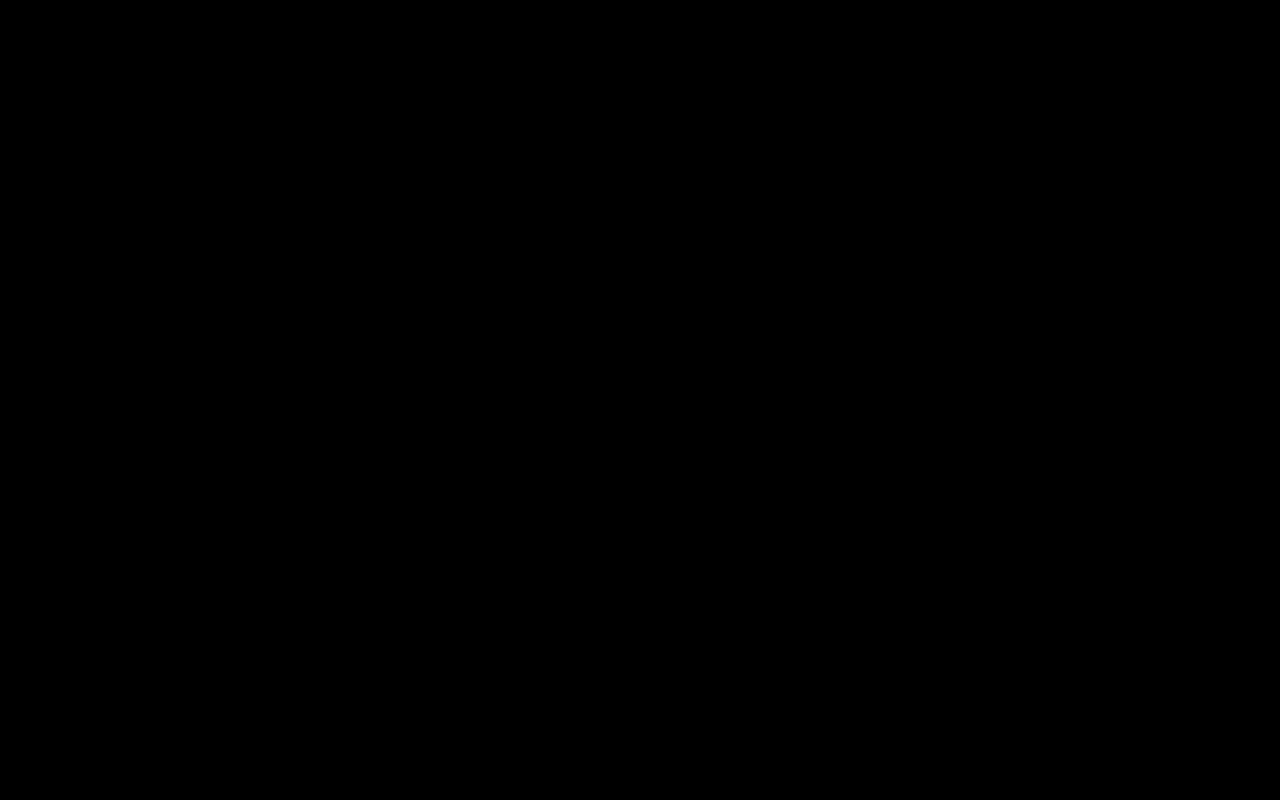
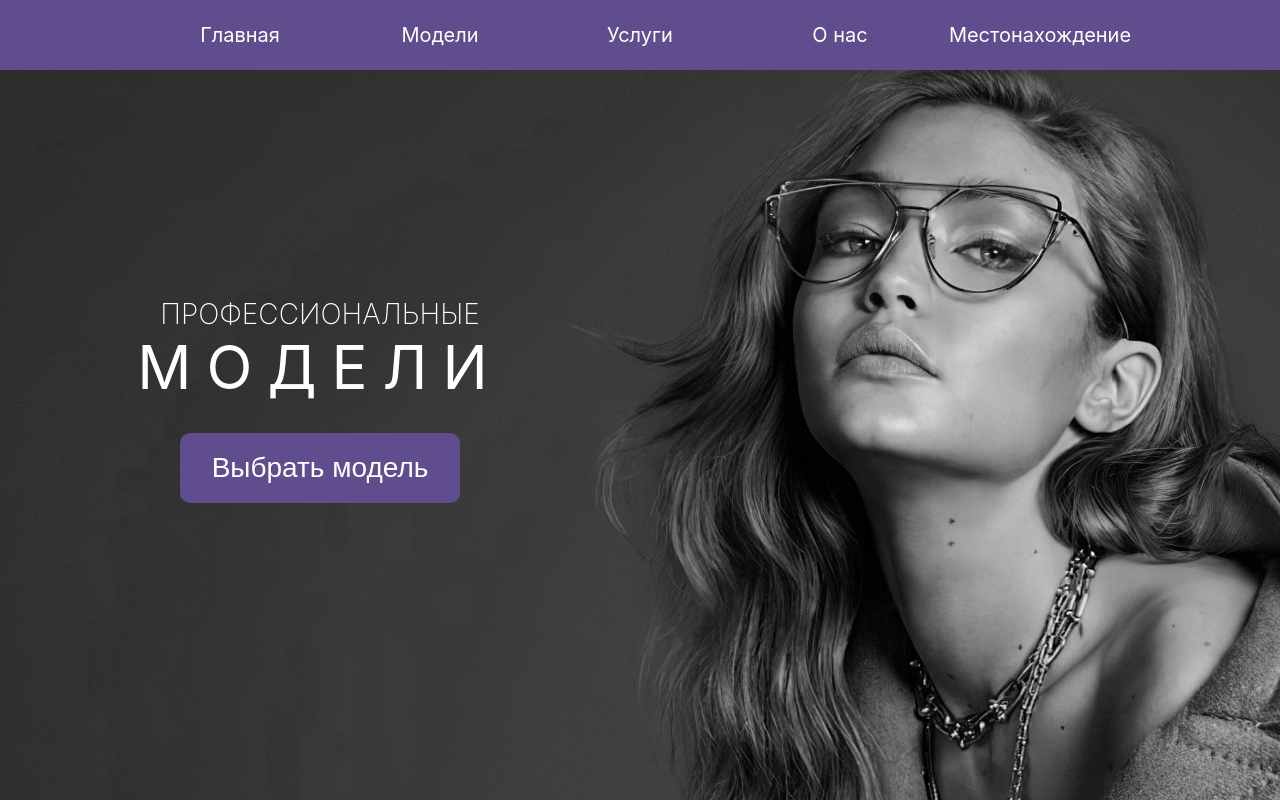
Before and after one commit to Malcev-Nikita/modeling_agency, a React (Create React App) app: page / in a window 1280 px wide. Built offline with nearby package versions, Linux system fonts and the light colour scheme.

Commit message:
commit 14.2.23 (1)

```diff
--- a/package.json
+++ b/package.json
@@ -8,6 +8,7 @@
     "@testing-library/user-event": "^13.5.0",
     "react": "^18.2.0",
     "react-dom": "^18.2.0",
+    "react-helmet": "^6.1.0",
     "react-scripts": "5.0.1",
     "web-vitals": "^2.1.4"
   },
--- a/public/index.html
+++ b/public/index.html
@@ -1,5 +1,5 @@
 <!DOCTYPE html>
-<html lang="en">
+<html lang="ru">
   <head>
     <meta charset="utf-8" />
     <link rel="icon" href="%PUBLIC_URL%/favicon.ico" />
--- a/src/App.js
+++ b/src/App.js
@@ -1,8 +1,10 @@
 import Header from "./components/Header";
+import Nav from "./components/Nav";
 
 function App() {
   return (
     <div className="App">
+      <Nav/>
       <Header/>
     </div>
   );
--- a/src/components/Header.js
+++ b/src/components/Header.js
@@ -4,7 +4,11 @@ function Header() {
     return (
         <header className='header'>
             <div className='container'>
-
+                <div className='header_select'>
+                    <p className='header_upper_text'>Профессиональные</p>
+                    <p className='header_downer_text'>Модели</p>
+                    <button className='header_button'>Выбрать модель</button>
+                </div>
             </div>
         </header>
     );
--- a/src/components/nav.js
+++ b/src/components/nav.js
@@ -0,0 +1,19 @@
+import '../style/nav.css';
+
+function Nav() {
+    return (
+        <nav className='nav'>
+            <div className='container'>
+                <div className='nav_container'>
+                    <a className='nav_item'>Главная</a>
+                    <a className='nav_item'>Модели</a>
+                    <a className='nav_item'>Услуги</a>
+                    <a className='nav_item'>О нас</a>
+                    <a className='nav_item'>Местонахождение</a>
+                </div>
+            </div>
+        </nav>
+    );
+}
+
+export default Nav;
--- a/src/index.js
+++ b/src/index.js
@@ -6,9 +6,9 @@ import reportWebVitals from './reportWebVitals';
 
 const root = ReactDOM.createRoot(document.getElementById('root'));
 root.render(
-  <React.StrictMode>
+  <React.Fragment>
     <App />
-  </React.StrictMode>
+  </React.Fragment>
 );
 
 reportWebVitals();
--- a/src/style/header.css
+++ b/src/style/header.css
@@ -2,3 +2,38 @@
     height: 100vh;
     background: url('../image/bg/header_bg.png') no-repeat;
 }
+
+.header_select {
+    position: absolute;
+    top: 50%;
+    transform: translateY(-50%);
+    text-align: center;
+    width: 500px;
+}
+
+.header_upper_text {
+    text-transform: uppercase;
+    color: #fff;
+    margin: 0;
+    font-size: 28px;
+    font-weight: 200;
+}
+
+.header_downer_text {
+    text-transform: uppercase;
+    color: #fff;
+    font-size: 60px;
+    font-weight: 400;
+    letter-spacing: 15px;
+    margin: 0 0 30px 0;
+}
+
+.header_button {
+    background-color: #604D8D;
+    color: #fff;
+    border: none;
+    border-radius: 10px;
+    width: 280px;
+    height: 70px;
+    font-size: 28px;
+}
--- a/src/style/index.css
+++ b/src/style/index.css
@@ -14,8 +14,7 @@ code {
 
 .container {
   height: 100%;
-  background-color: black;
-  text-align: c;
+  margin: 0 auto;
 }
 
 @media (max-width: 576px) {
@@ -35,3 +34,21 @@ code {
     width: 720px;
   }
 }
+
+@media (min-width: 993px) and (max-width: 1200px) {
+  .container {
+    width: 960px;
+  }
+}
+
+@media (min-width: 1201px) and (max-width: 1400px) {
+  .container {
+    width: 1140px;
+  }
+}
+
+@media (min-width: 1401px) {
+  .container {
+    width: 1320px;
+  }
+}
--- /dev/null
+++ b/src/style/nav.css
@@ -0,0 +1,20 @@
+.nav {
+    position: fixed;
+    background-color: #604D8D;
+    height: 70px;
+    width: 100%;
+}
+
+.nav_container {
+    display: flex;
+    justify-content: center;
+    line-height: 70px;
+}
+
+.nav_item {
+    color: #fff;
+    font-size: 20px;
+    cursor: pointer;
+    width: 200px;
+    text-align: center;
+}
```
Also changed, not shown: src/components/Models.js (added, +13 -0 lines), src/style/models.css (added), 1 other file (tests, documents, lock files or other folders).
